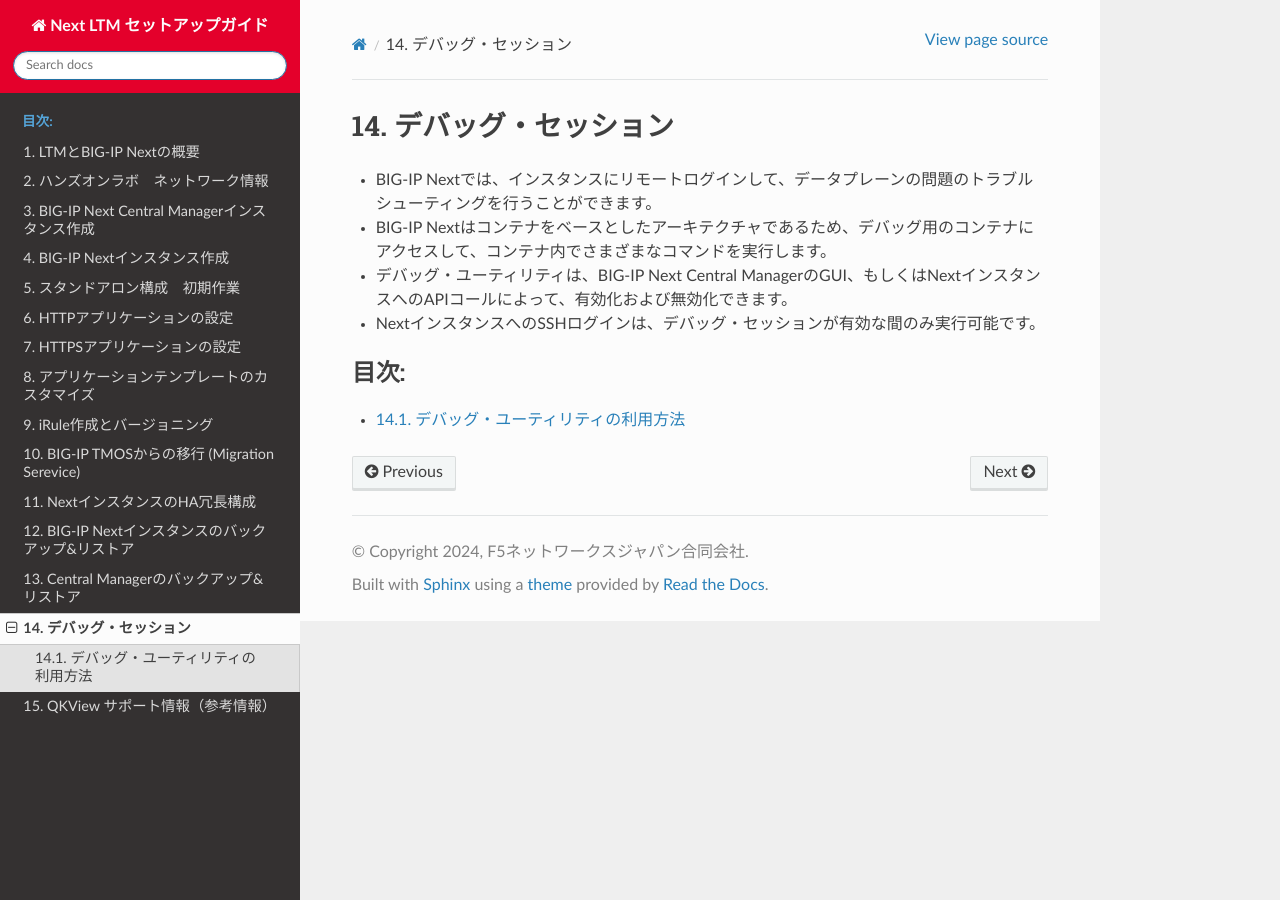
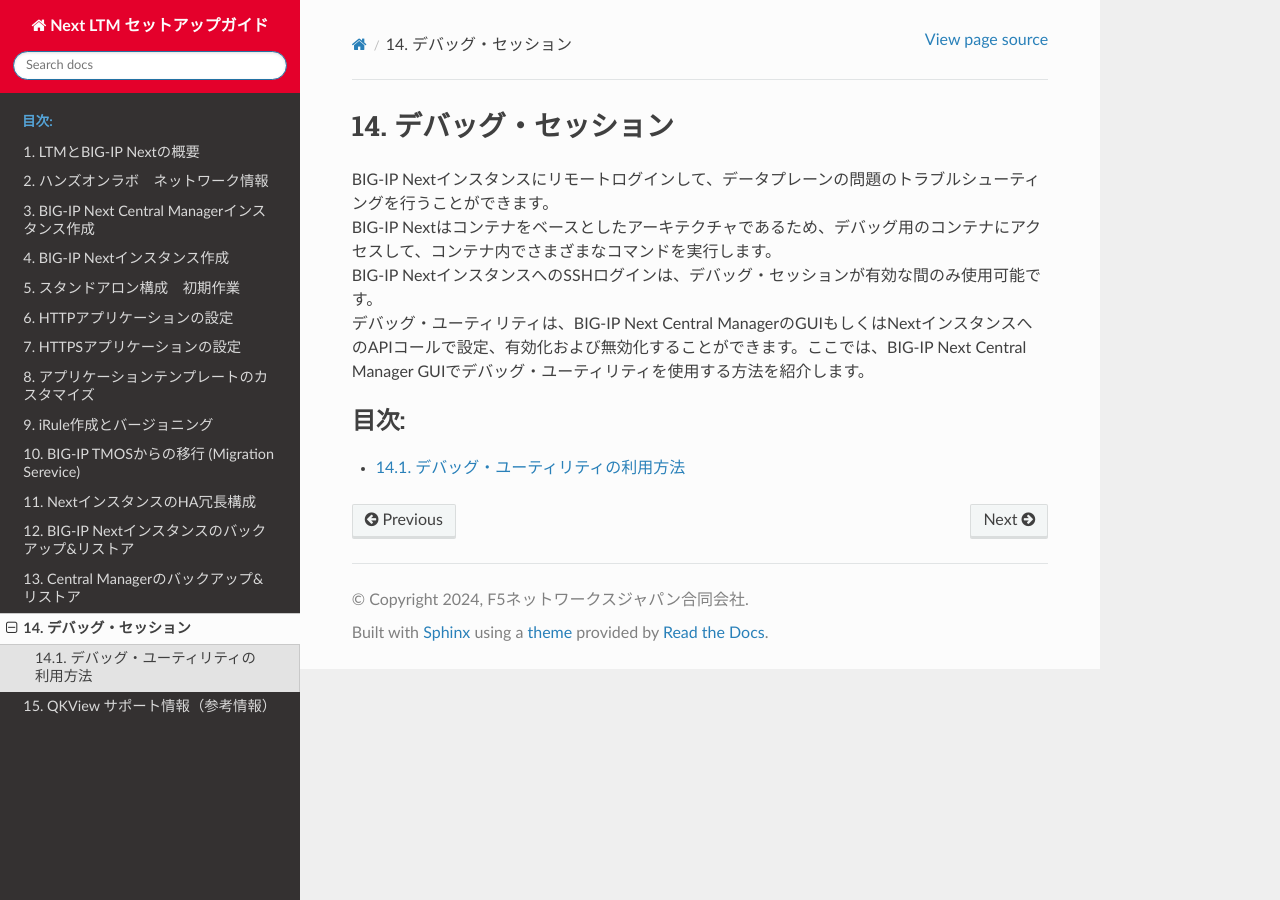
Before and after one commit to ttsuji777/ltmnext-setup-dev, a Sphinx documentation site: the page built from docs/content14/content14.rst, in a window 1280 px wide. Built offline with Sphinx 7.4.7 and the Read the Docs theme 2.0.0, drawn with Linux system fonts in a browser that asks for light colours.

Commit message:
update files

```diff
--- a/docs/content14/content14.rst
+++ b/docs/content14/content14.rst
@@ -2,10 +2,10 @@
 デバッグ・セッション
 ================================================
 
-- BIG-IP Nextでは、インスタンスにリモートログインして、データプレーンの問題のトラブルシューティングを行うことができます。
-- BIG-IP Nextはコンテナをベースとしたアーキテクチャであるため、デバッグ用のコンテナにアクセスして、コンテナ内でさまざまなコマンドを実行します。
-- デバッグ・ユーティリティは、BIG-IP Next Central ManagerのGUI、もしくはNextインスタンスへのAPIコールによって、有効化および無効化できます。
-- NextインスタンスへのSSHログインは、デバッグ・セッションが有効な間のみ実行可能です。
+| BIG-IP Nextインスタンスにリモートログインして、データプレーンの問題のトラブルシューティングを行うことができます。
+| BIG-IP Nextはコンテナをベースとしたアーキテクチャであるため、デバッグ用のコンテナにアクセスして、コンテナ内でさまざまなコマンドを実行します。
+| BIG-IP NextインスタンスへのSSHログインは、デバッグ・セッションが有効な間のみ使用可能です。
+| デバッグ・ユーティリティは、BIG-IP Next Central ManagerのGUIもしくはNextインスタンスへのAPIコールで設定、有効化および無効化することができます。ここでは、BIG-IP Next Central Manager GUIでデバッグ・ユーティリティを使用する方法を紹介します。
 
 
 .. toctree::
--- a/docs/content14/module01/module01.rst
+++ b/docs/content14/module01/module01.rst
@@ -12,7 +12,6 @@
 
 .. note::
    F5 UDFラボのWindows 10 ClientにはSSH公開鍵には含まれていないため、上記ドキュメントの手順に従って、ssh-keygenコマンドでSSH公開鍵を生成してください。
-
 
 
 |
@@ -38,7 +37,7 @@
 クライアント端末で作成したSSH公開鍵をコピーして、"Start Debug Session"をクリックします。
 
 .. figure:: images/c14-m1-3.png
-   :scale: 30%
+   :scale: 25%
    :align: center
 
 
@@ -73,5 +72,5 @@
 ターミナルのセッションが終了したことを確認します。
 
 .. figure:: images/c14-m1-7.png
-   :scale: 40%
+   :scale: 35%
    :align: center
```
